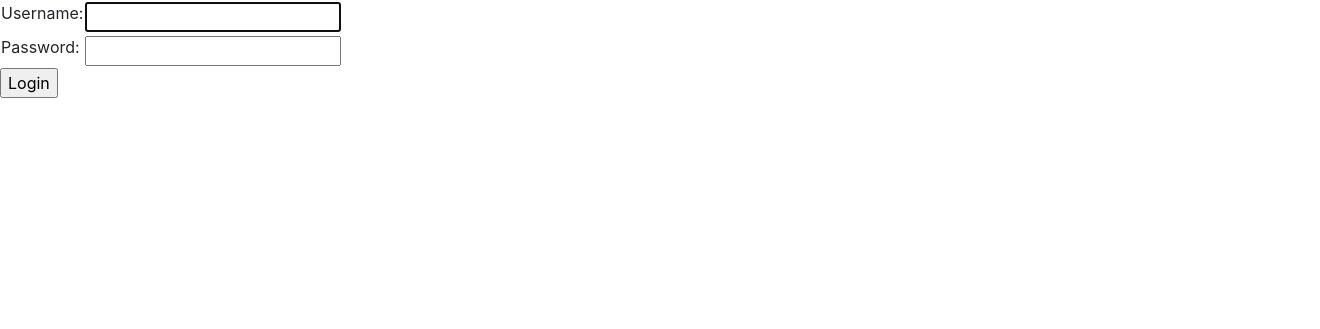
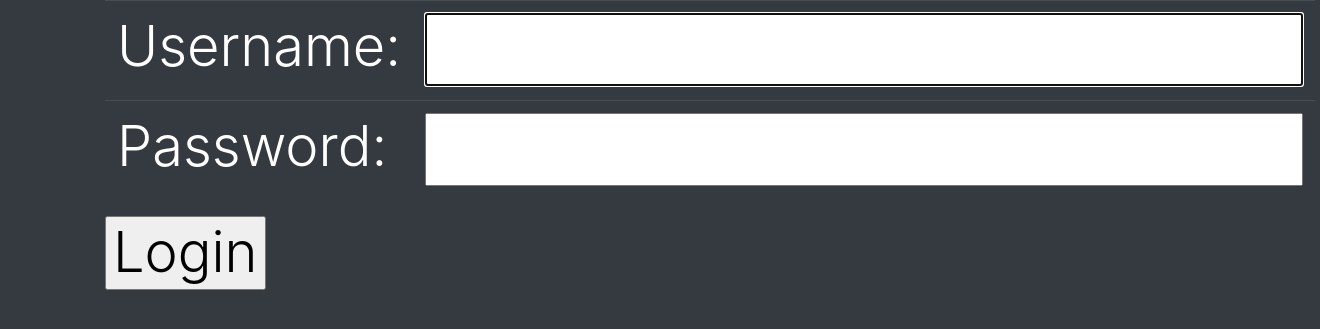
Before and after one commit to David166/Django1, a Django app: page /wiki/accounts/login/ in a window 1320 px wide. Shown: the top 329 px of the page. Run offline with Django 3.2, Linux system fonts and the light colour scheme; some libraries are stand-ins or nearby versions.

Commit message:
Spinners top left, edited login/logout some more

```diff
--- a/mysite/wiki/templates/registration/login.html
+++ b/mysite/wiki/templates/registration/login.html
@@ -1,7 +1,11 @@
 {% extends "wiki/base.html" %}
 
 {% block content %}
-
+<style>
+    body {
+        background-color: #343A40;
+}
+</style>
 {% if form.errors %}
 <p>Your username and password didn't match. Please try again.</p>
 {% endif %}
@@ -15,9 +19,10 @@
 {% endif %}
 {% endif %}
 
+<div class="container">
     <form method="post" action="{% url 'wiki:login' %}">
         {% csrf_token %}
-<table>
+        <table class="table table-dark display-4">
             <tr>
                 <td>{{ form.username.label_tag }}</td>
                 <td>{{ form.username }}</td>
@@ -27,9 +32,9 @@
                 <td>{{ form.password }}</td>
             </tr>
         </table>
-
-<input type="submit" value="Login">
+        <input class="display-4" type="submit" value="Login">
         <input type="hidden" name="next" value="{{ next }}">
     </form>
+</div>
 
 {% endblock %}
```
Also changed, not shown: mysite/wiki/templates/wiki/index.html (+27 -2 lines), mysite/db.sqlite3. Lines whose indentation alone changed are shown as unchanged.
